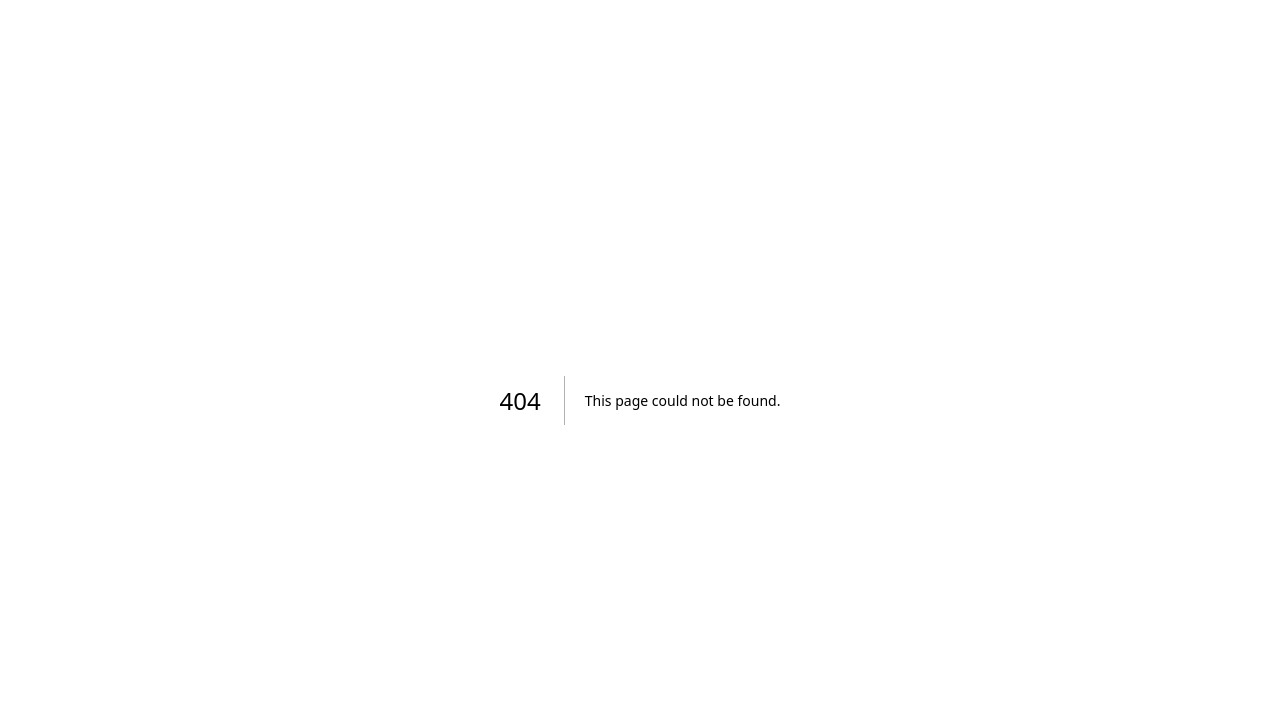
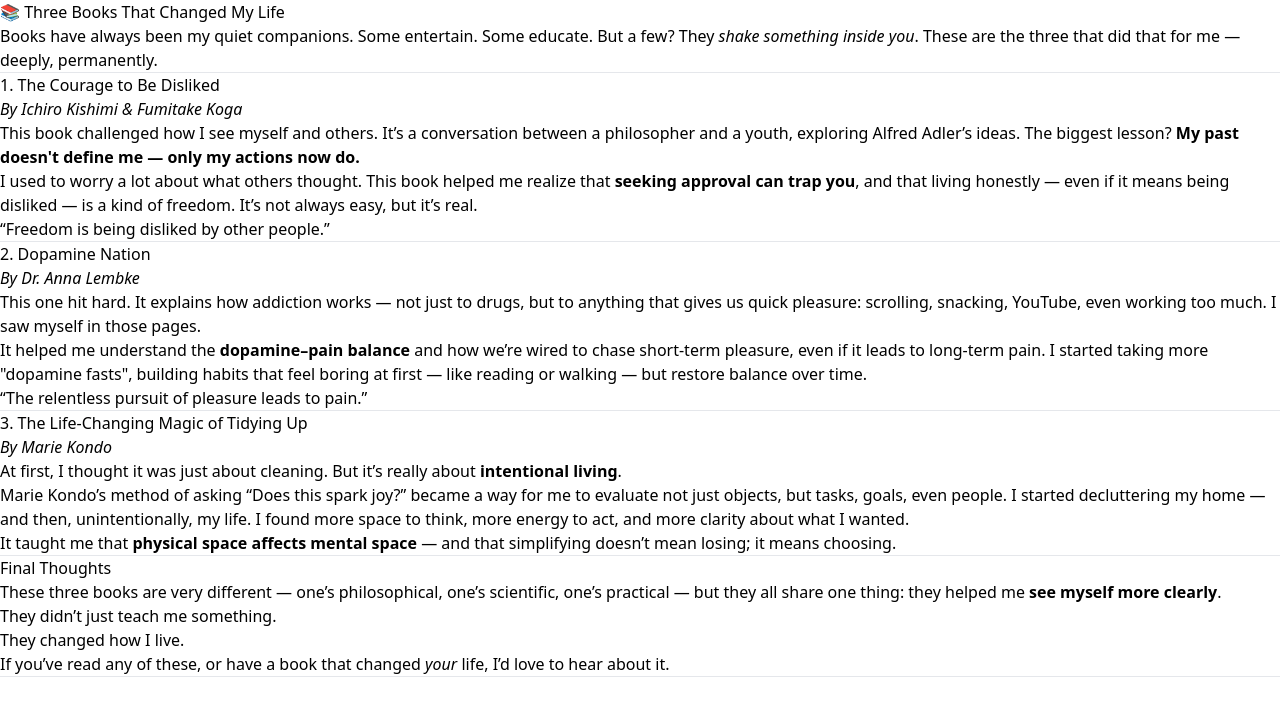
Before and after one commit to ryanzheng1998/ryan-zheng.com, a Next.js app: page /blog/life-changing-books in a window 1280 px wide. Before the commit this address had no page. Shown: the top 716 px of the page. Built offline with nearby package versions, Linux system fonts and the light colour scheme.

Commit message:
add life changing books

```diff
--- /dev/null
+++ b/app/blog/life-changing-books/page.mdx
@@ -0,0 +1,52 @@
+# 📚 Three Books That Changed My Life
+
+Books have always been my quiet companions. Some entertain. Some educate. But a few? They _shake something inside you_. These are the three that did that for me — deeply, permanently.
+
+---
+
+## 1. The Courage to Be Disliked
+
+_By Ichiro Kishimi & Fumitake Koga_
+
+This book challenged how I see myself and others. It’s a conversation between a philosopher and a youth, exploring Alfred Adler’s ideas. The biggest lesson? **My past doesn't define me — only my actions now do.**
+
+I used to worry a lot about what others thought. This book helped me realize that **seeking approval can trap you**, and that living honestly — even if it means being disliked — is a kind of freedom. It’s not always easy, but it’s real.
+
+> “Freedom is being disliked by other people.”
+
+---
+
+## 2. Dopamine Nation
+
+_By Dr. Anna Lembke_
+
+This one hit hard. It explains how addiction works — not just to drugs, but to anything that gives us quick pleasure: scrolling, snacking, YouTube, even working too much. I saw myself in those pages.
+
+It helped me understand the **dopamine–pain balance** and how we’re wired to chase short-term pleasure, even if it leads to long-term pain. I started taking more "dopamine fasts", building habits that feel boring at first — like reading or walking — but restore balance over time.
+
+> “The relentless pursuit of pleasure leads to pain.”
+
+---
+
+## 3. The Life-Changing Magic of Tidying Up
+
+_By Marie Kondo_
+
+At first, I thought it was just about cleaning. But it’s really about **intentional living**.
+
+Marie Kondo’s method of asking “Does this spark joy?” became a way for me to evaluate not just objects, but tasks, goals, even people. I started decluttering my home — and then, unintentionally, my life. I found more space to think, more energy to act, and more clarity about what I wanted.
+
+It taught me that **physical space affects mental space** — and that simplifying doesn’t mean losing; it means choosing.
+
+---
+
+## Final Thoughts
+
+These three books are very different — one’s philosophical, one’s scientific, one’s practical — but they all share one thing: they helped me **see myself more clearly**.
+
+They didn’t just teach me something.
+They changed how I live.
+
+If you’ve read any of these, or have a book that changed _your_ life, I’d love to hear about it.
+
+---
```
